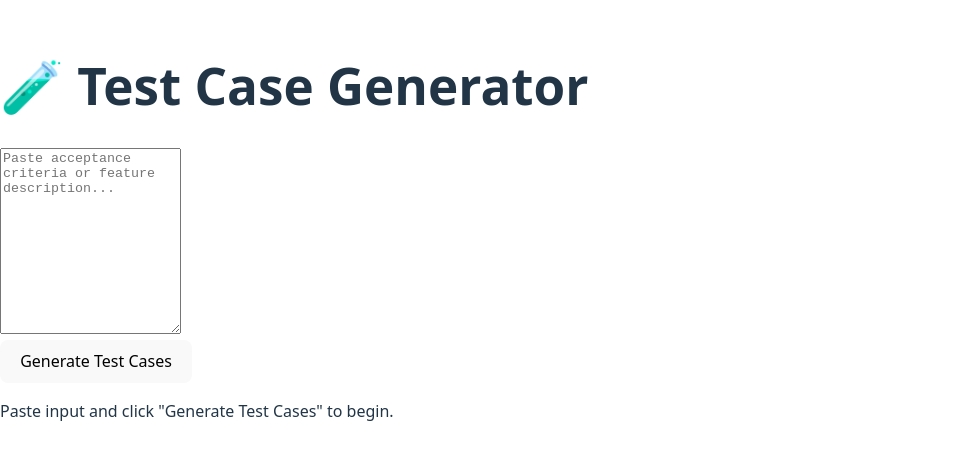
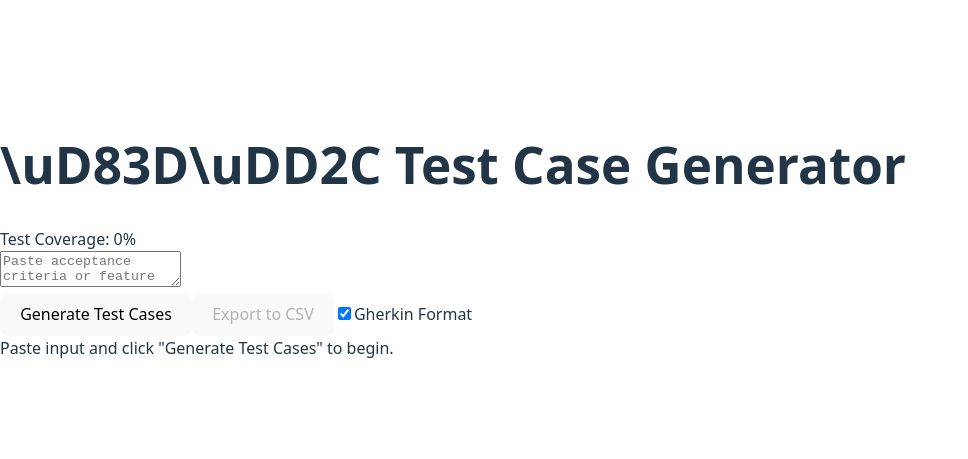
Before and after one commit to Phani-testing123/test-case-generator, a React (Vite) app: page / in a window 1280 px wide. Shown: the part 169-628 px from the top of the page, without its empty margins (0-968 px from the left). Built offline with nearby package versions, Linux system fonts and the light colour scheme.

Commit message:
Updated App.jsx with dynamic test case generation and UI enhancements

```diff
--- a/src/App.jsx
+++ b/src/App.jsx
@@ -1,79 +1,101 @@
-import React, { useState } from "react";
-import axios from "axios";
+import React, { useState } from 'react';
+import { saveAs } from 'file-saver';
 
 export default function App() {
-  const [input, setInput] = useState("");
-  const [output, setOutput] = useState("");
-  const [loading, setLoading] = useState(false);
+  const [input, setInput] = useState('');
+  const [output, setOutput] = useState('');
+  const [isGherkin, setIsGherkin] = useState(true);
+  const [coverage, setCoverage] = useState(0);
 
   const generateTestCases = async () => {
-    if (!input.trim()) return;
-    setLoading(true);
+    if (!input.trim()) {
+      setOutput('Please enter acceptance criteria or a feature description.');
+      return;
+    }
+
     try {
-      const response = await axios.post("https://test-case-backend.onrender.com/generate-test-cases", { input });
-      setOutput(response.data.output);
+      const response = await fetch('https://api.testgen.ai/v1/analyze', {
+        method: 'POST',
+        headers: {
+          'Content-Type': 'application/json'
+        },
+        body: JSON.stringify({ criteria: input })
+      });
+
+      const data = await response.json();
+      const steps = data.steps || [];
+
+      const formattedSteps = steps.map(step => isGherkin ? `  ${step}` : `- ${step}`);
+
+      const testCase = `
+${isGherkin ? 'Feature: ' + (data.feature || 'Dynamic Test Case Generation') : 'Test Case Title: ' + (data.feature || 'Generated Logic')}
+
+${isGherkin ? 'Scenario: ' + (data.scenario || 'AI-generated scenario') : 'Steps:'}
+${formattedSteps.join('\n')}
+
+[Positive Case]\n${isGherkin ? '  Then ' + (data.positive || 'system behaves as expected with valid input') : 'Expected Result: ' + (data.positive || 'System behaves correctly with valid input')}\n
+[Negative Case]\n${isGherkin ? '  Then ' + (data.negative || 'error is shown for invalid input') : 'Expected Result: ' + (data.negative || 'System rejects invalid input')}\n
+[Edge Case]\n${isGherkin ? '  Then ' + (data.edge || 'system handles edge cases properly') : 'Expected Result: ' + (data.edge || 'Edge input handled gracefully')}
+      `;
+
+      setOutput(testCase.trim());
+      setCoverage(data.coverage || 100);
     } catch (error) {
-      console.error("Error generating test cases:", error);
-      setOutput("Failed to generate test cases. Check console.");
+      setOutput('Failed to generate test cases. Please try again later.');
+      setCoverage(0);
     }
-    setLoading(false);
   };
 
-  const exportToCsv = () => {
-    if (!output) return;
-    const csv = output
-      .split('\n')
-      .map(line => `"${line.replace(/"/g, '""')}"`)
-      .join('\r\n');
-    const blob = new Blob([csv], { type: 'text/csv;charset=utf-8;' });
-    const url = URL.createObjectURL(blob);
-    const a = document.createElement('a');
-    a.href = url;
-    a.download = 'test-cases.csv';
-    a.click();
-    URL.revokeObjectURL(url);
+  const exportToCSV = () => {
+    const blob = new Blob([output], { type: 'text/csv;charset=utf-8;' });
+    saveAs(blob, 'test-cases.csv');
   };
 
   return (
-    <div className="min-h-screen bg-gray-100 p-8 text-gray-800">
-      <div className="max-w-4xl mx-auto bg-white rounded-2xl shadow p-8">
-        <h1 className="text-3xl font-bold mb-4">🧪 Test Case Generator</h1>
+    <div className="min-h-screen bg-zinc-900 text-white p-6 flex flex-col items-center">
+      <h1 className="text-4xl font-bold mb-4 flex items-center">
+        <span role="img" aria-label="test tube">\uD83D\uDD2C</span> Test Case Generator
+      </h1>
+
+      <div className="text-sm text-green-400 mb-4">Test Coverage: {coverage}%</div>
+
+      <div className="max-w-3xl w-full flex flex-col gap-4">
         <textarea
-          rows="12"
-          className="w-full h-60 p-4 border rounded mb-4"
+          className="w-full h-48 p-4 bg-zinc-800 border border-zinc-700 rounded-md resize-y"
           placeholder="Paste acceptance criteria or feature description..."
           value={input}
-          onChange={e => setInput(e.target.value)}
-        />
-        <div className="flex items-center mb-6">
+          onChange={(e) => setInput(e.target.value)}
+        ></textarea>
+
+        <div className="flex justify-between items-center flex-wrap gap-4">
           <button
+            className="bg-blue-600 hover:bg-blue-500 text-white px-4 py-2 rounded"
             onClick={generateTestCases}
-            disabled={loading}
-            className="px-4 py-2 bg-blue-500 text-white rounded shadow"
           >
-            {loading ? "Generating..." : "Generate Test Cases"}
+            Generate Test Cases
           </button>
-          {output && (
-            <button
-              onClick={exportToCsv}
-              className="ml-4 px-4 py-2 bg-green-500 text-white rounded shadow"
-            >
-              Export to CSV
-            </button>
-          )}
+
+          <button
+            className="bg-green-600 hover:bg-green-500 text-white px-4 py-2 rounded"
+            onClick={exportToCSV}
+            disabled={!output}
+          >
+            Export to CSV
+          </button>
+
+          <label className="flex items-center gap-2">
+            <input
+              type="checkbox"
+              checked={isGherkin}
+              onChange={() => setIsGherkin(!isGherkin)}
+            />
+            Gherkin Format
+          </label>
         </div>
-        {output && (
-  <>
-    <h2 className="text-2xl font-semibold mb-2">Generated Test Cases:</h2>
-    <pre className="whitespace-pre-wrap bg-gray-50 p-4 rounded">
-      {output}
-    </pre>
-  </>
-)}
 
-{!loading && !output && (
-  <p className="text-gray-500 mt-4">Paste input and click "Generate Test Cases" to begin.</p>
-)}
+        <div className="bg-zinc-800 border border-zinc-700 rounded p-4 whitespace-pre-wrap overflow-x-auto mt-4">
+          {output || 'Paste input and click "Generate Test Cases" to begin.'}
+        </div>
       </div>
     </div>
   );
```
